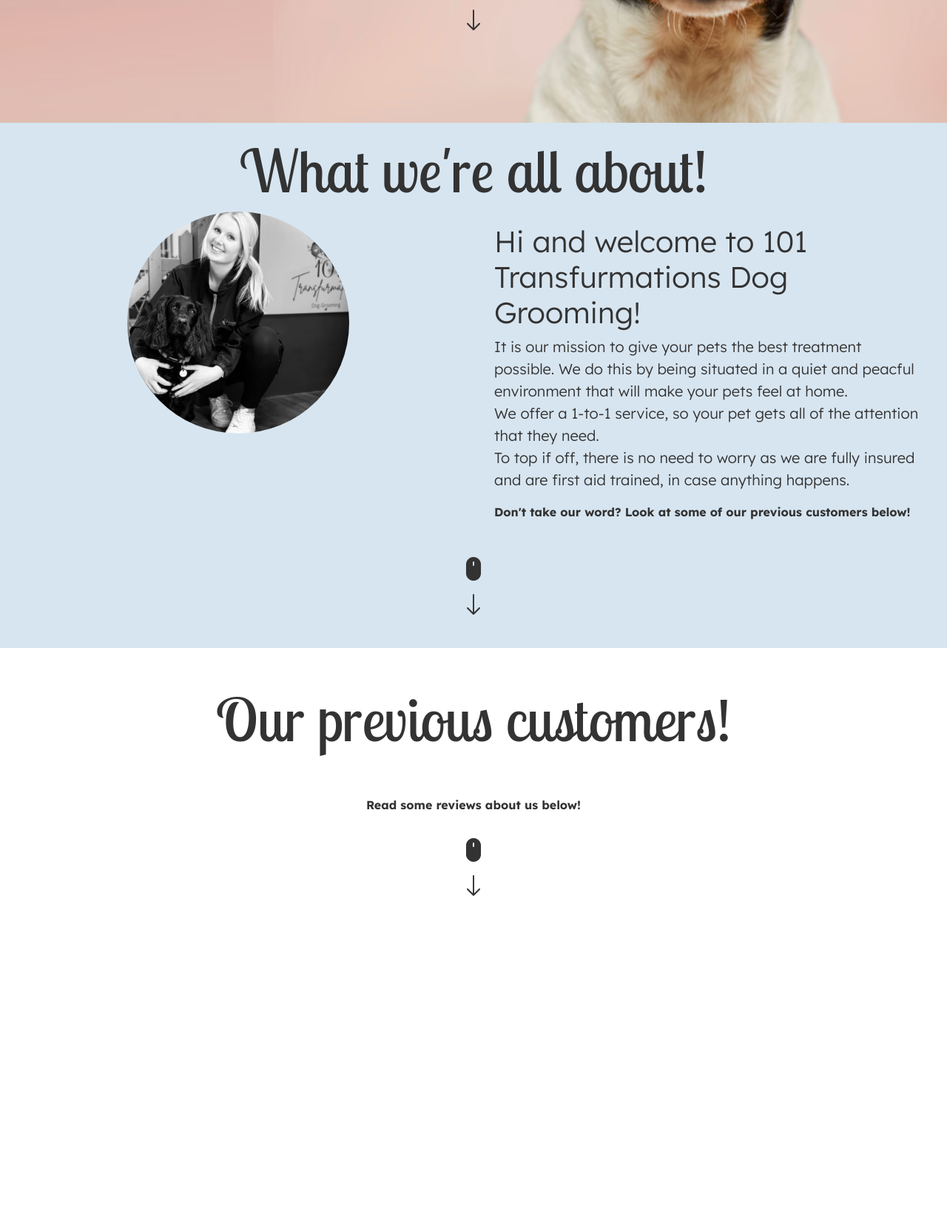
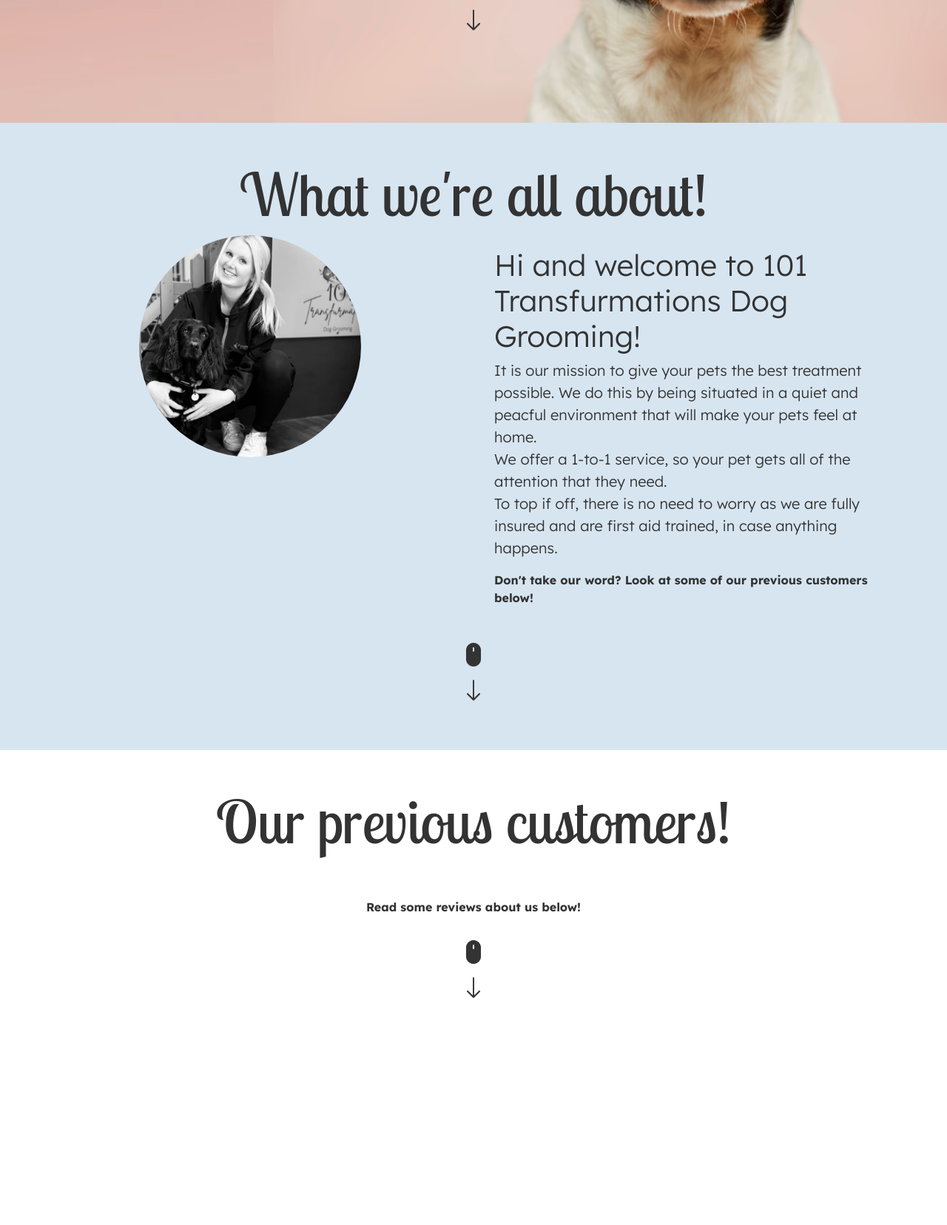
Before and after one commit to RoyMagnussen/101transfurmations, a Django app: page / in a window 1280 px wide. Shown: the part 634-2290 px from the top of the page at 74% size. Before the commit the page ends 1845 px from the top, so only its background shows below. Run offline with Django 3.2, Linux system fonts and the light colour scheme; data that the repository does not hold is empty; parts of the project's set-up code (start-up, migrations or seed data) failed here and were passed over; some libraries are stand-ins or nearby versions.

Commit message:
Increase padding in about section

```diff
--- a/home/templates/home/index.html
+++ b/home/templates/home/index.html
@@ -28,7 +28,7 @@
     </div>
 </section>
 <section class="home-page-section bg-blue" id="about">
-    <div class="container-fluid h-100 p-3">
+    <div class="container-fluid h-100 p-5">
         <div class="row h-100">
             <h1 class="display-1 lobster text-center" data-aos="fade" data-aos-duration="1000">What we're all about!</h1>
             <div class="col-12 col-md-6 d-flex justify-content-center align-middle">
```
